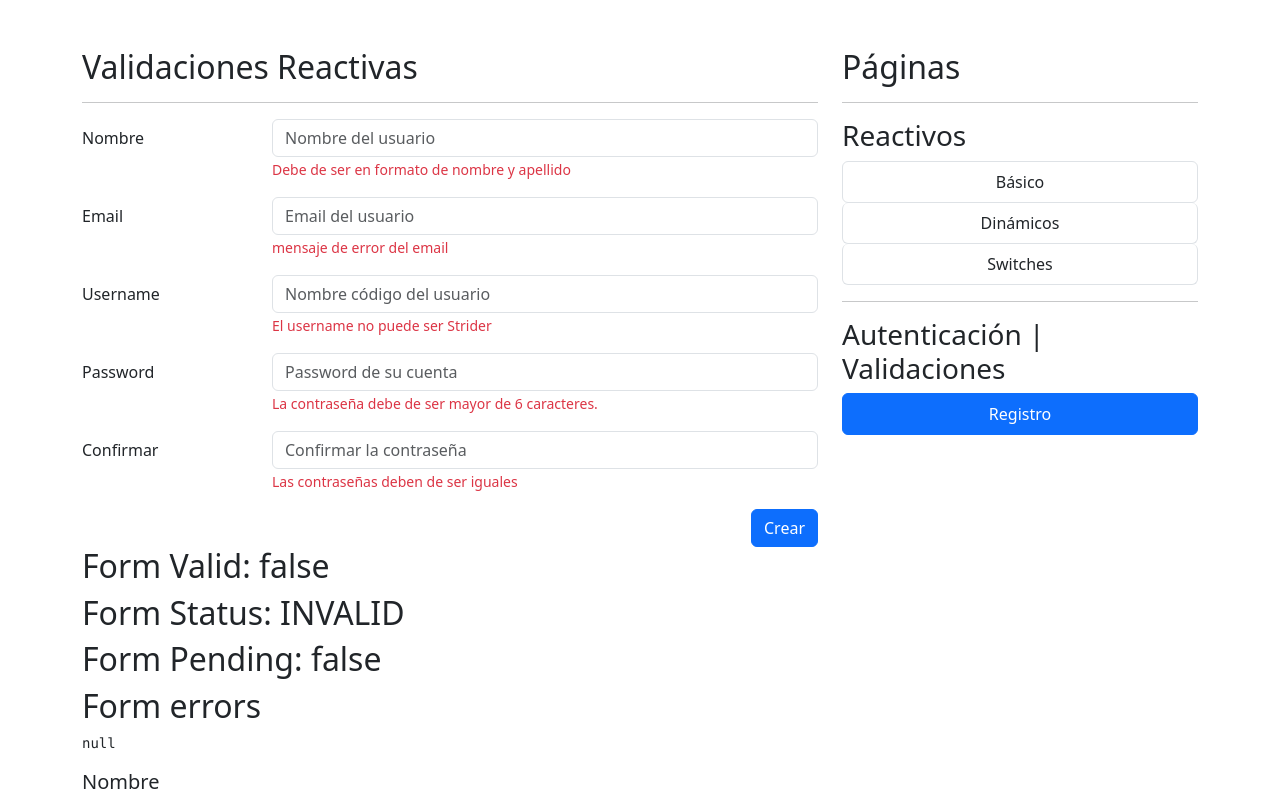
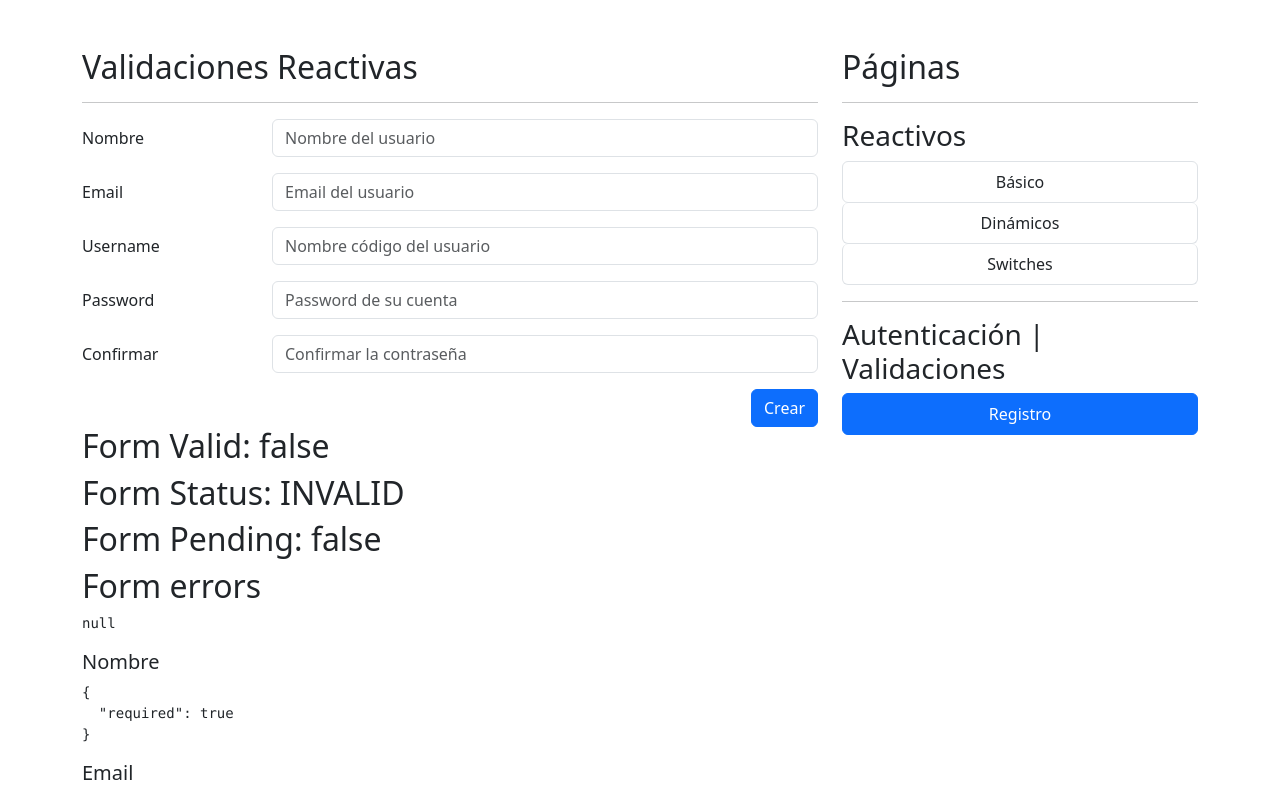
Before and after one commit to hatorob/formulariosReactivos, an Angular app: page /auth/register in a window 1280 px wide. Shown: the top 795 px of the page. Built offline with nearby package versions, Linux system fonts and the light colour scheme.

Commit message:
Validator service

```diff
--- a/src/app/auth/pages/register-pages/register-pages.component.html
+++ b/src/app/auth/pages/register-pages/register-pages.component.html
@@ -15,7 +15,7 @@
                            placeholder="Nombre del usuario"
                            formControlName="name">
 
-                    <span class="form-text text-danger">
+                    <span  *ngIf="isValidField('name')" class="form-text text-danger">
                         Debe de ser en formato de nombre y apellido
                     </span>
                 </div>
@@ -29,8 +29,8 @@
                            class="form-control"
                            placeholder="Email del usuario"
                            formControlName="email">
-                    <span class="form-text text-danger">
-                        mensaje de error del email
+                    <span *ngIf="isValidField('email')" class="form-text text-danger">
+                        Debe ser un correro valido
                     </span>
                 </div>
             </div>
@@ -43,7 +43,7 @@
                            class="form-control"
                            placeholder="Nombre código del usuario"
                            formControlName="userName">
-                    <span class="form-text text-danger">
+                    <span *ngIf="isValidField('userName')" class="form-text text-danger">
                          El username no puede ser Strider
                     </span>
                 </div>
@@ -58,7 +58,7 @@
                            placeholder="Password de su cuenta"
                            formControlName="password">
 
-                    <span class="form-text text-danger">
+                    <span *ngIf="isValidField('password')" class="form-text text-danger">
                          La contraseña debe de ser mayor de 6 caracteres.
                     </span>
                 </div>
@@ -73,7 +73,7 @@
                            placeholder="Confirmar la contraseña"
                            formControlName="confirmedPassword">
 
-                    <span class="form-text text-danger">
+                    <span *ngIf="isValidField('confirmedPassword')" class="form-text text-danger">
                          Las contraseñas deben de ser iguales
                     </span>
                 </div>
--- a/src/app/auth/pages/register-pages/register-pages.component.ts
+++ b/src/app/auth/pages/register-pages/register-pages.component.ts
@@ -2,7 +2,8 @@
 import { FormBuilder, FormGroup, Validators } from '@angular/forms';
 //import { cantBeStrider, emailPattern } from '../../../shared/validators/validators.functions';
 //! Podemos usar la importanciones así también
-import * as customValidators from '../../../shared/validators/validators.functions';
+//import * as customValidators from '../../../shared/validators/validators.functions';
+import { ValidatorsService } from '../../../shared/services/validators.service';
 
 @Component({
   templateUrl: './register-pages.component.html',
@@ -11,19 +12,23 @@
 export class RegisterPagesComponent {
 
   public myForm: FormGroup = this.fb.group({
-    name: ['', [ Validators.required, Validators.pattern(customValidators.firstNameAndLastnamePattern) ]],
-    email: ['', [ Validators.required, Validators.pattern(customValidators.emailPattern) ]],
-    userName: ['', [ Validators.required, customValidators.cantBeStrider ]],
+    name: ['', [ Validators.required, Validators.pattern(this.validatorService.firstNameAndLastnamePattern) ]],
+    email: ['', [ Validators.required, Validators.pattern(this.validatorService.emailPattern) ]],
+    userName: ['', [ Validators.required, this.validatorService.cantBeStrider ]],
     password: ['', [ Validators.required, Validators.minLength(6) ]],
     confirmedPassword:  ['', [ Validators.required ]]
   })
 
-  constructor( private fb: FormBuilder ) {
+  constructor(
+    private fb: FormBuilder,
+    private validatorService: ValidatorsService
+  ) {
 
   }
 
-  isValidField() {
+  isValidField( field: string ) {
     // TODO: Obtener validación desde un servicio
+    return this.validatorService.isValidField(this.myForm, field);
   }
 
   onSubimit(): void {
--- /dev/null
+++ b/src/app/shared/services/validators.service.ts
@@ -0,0 +1,33 @@
+import { Injectable } from '@angular/core';
+import { FormControl, FormGroup, ValidationErrors } from '@angular/forms';
+
+@Injectable({providedIn: 'root'})
+
+export class ValidatorsService {
+
+  //! Validaciones de email
+  public emailPattern: string = "^[a-z0-9._%+-]+@[a-z0-9.-]+\\.[a-z]{2,4}$";
+  //! Validiaciones del nombre
+  public firstNameAndLastnamePattern: string = '([a-zA-Z]+) ([a-zA-Z]+)';
+
+
+  public cantBeStrider = (control: FormControl): ValidationErrors | null => {
+
+    const value: string = control.value.trim().toLowerCase();
+
+    if( value === 'strider' ) {
+      return {
+        noStrider: true,
+      }
+    }
+
+    return null
+
+  }
+
+  public isValidField(form: FormGroup, field: string) {
+    return form.controls[field].errors && form.controls[field].touched;
+  }
+
+
+}
```
